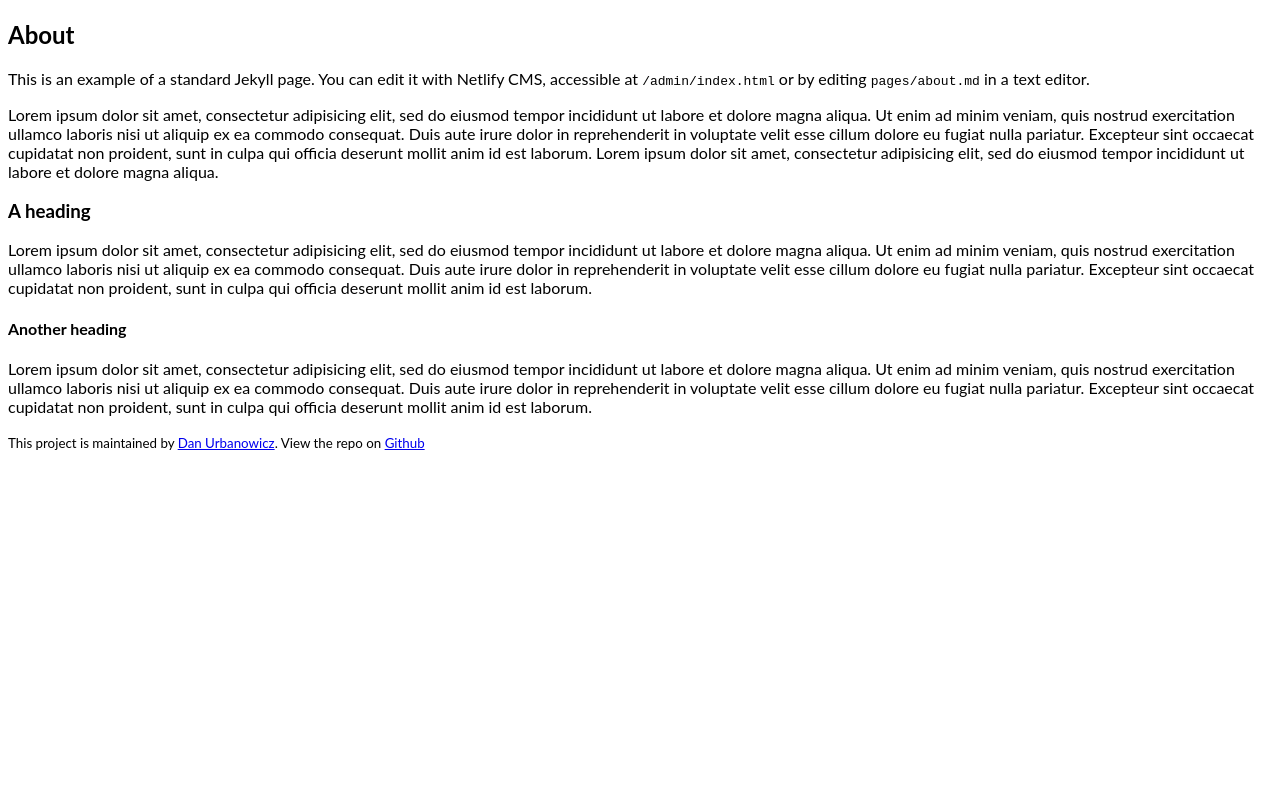
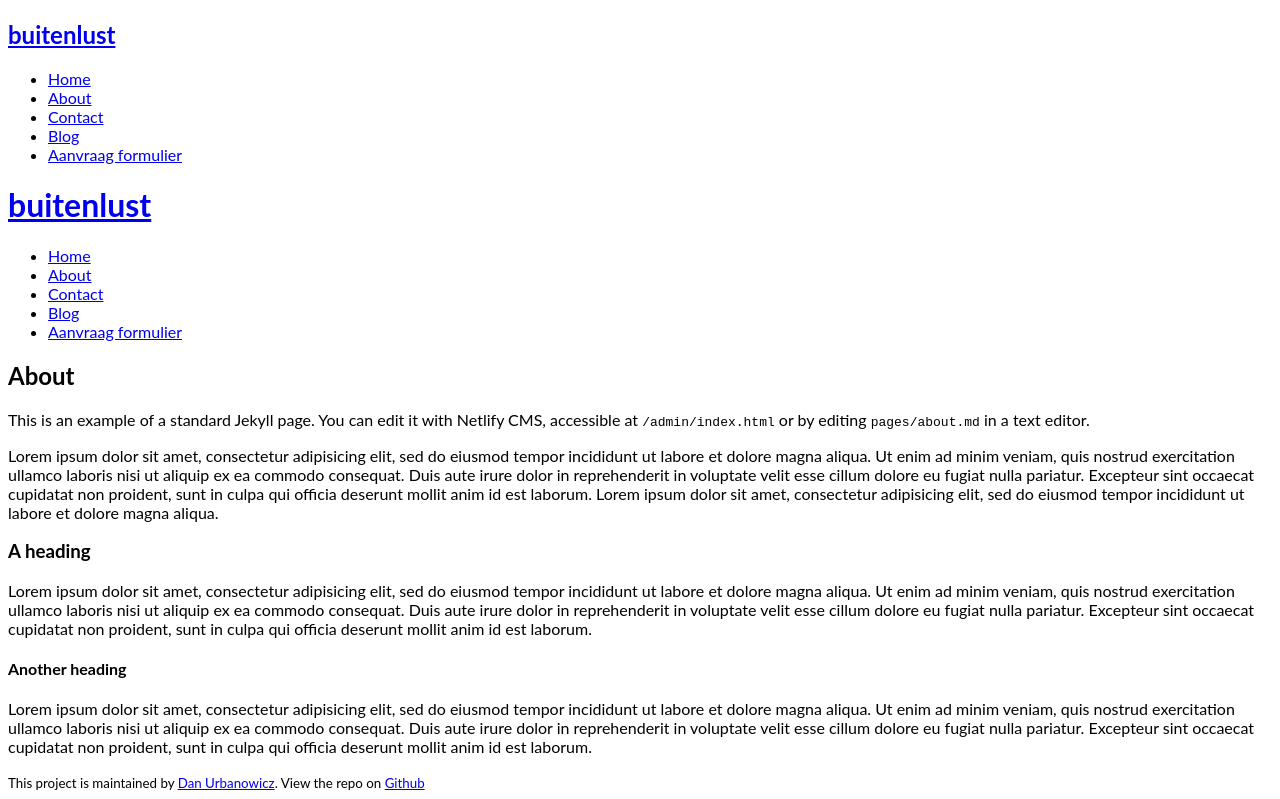
Before and after one commit to bartvantilburgwagemakers/buitenlust, a Jekyll site: the page built from pages/about.md, in a window 1280 px wide. Shown: the part 108-907 px from the top of the page. Built offline with Jekyll 4.4.1, drawn with Linux system fonts in a browser that asks for light colours.

Commit message:
added a script to add a new page and trd some things with the header image

```diff
--- a/_data/navigation.yml
+++ b/_data/navigation.yml
@@ -8,3 +8,5 @@
   url: /contact
 - text: Blog
   url: /blog
+- text: Aanvraag formulier
+  url: https://docs.google.com/forms/d/e/1FAIpQLSfRV-orUq02Q_T9FQoms6pTPyC3AcbCML4Vmj0jG__CFAJssg/viewform?embedded=true#start=embed
--- a/_includes/header.html
+++ b/_includes/header.html
@@ -1,9 +1,7 @@
 <header>
-
   <h1>
-      <a href="{{ "/" | relative_url }}">{{ site.title | escape }}</a>
+    <a href="{{ "/" | relative_url }}">{{ site.title | escape }}</a>
   </h1>
-
   <nav>
      {% include navigation.html navigation=site.data.navigation %}
   </nav>
--- a/_layouts/default.html
+++ b/_layouts/default.html
@@ -50,6 +50,7 @@
         </style>
 {% include head.html %}
 <nav>
+   <!-- background-image="/assets/img/headerimg.jpg"> -->
     <span style="font-size:30px;cursor:pointer;position:fixed;top:0" onclick="openNav()">&#9776; Buitenlust</span>
 
   <div id="mySidenav" class="sidenav">
@@ -57,7 +58,7 @@
     {% include navigation.html navigation=site.data.navigation %}
   </div>
 
-  <!-- {% include header.html %} -->
+  {% include header.html %}
 </nav>
 
 
--- a/_layouts/page.html
+++ b/_layouts/page.html
@@ -1,7 +1,7 @@
 ---
 layout: default
 ---
-
+{% include header.html %}
 <h2>{{ page.title }}</h2>
 
 {% include page-intro.html %}
--- a/_sass/partials/_app.scss
+++ b/_sass/partials/_app.scss
@@ -28,6 +28,9 @@
   grid-column: full;
   display: grid;
   background-color: $brand-color;
+  background-size: 1000px;
+  background-image: url(/assets/img/headerimg.jpg), url(/assets/img/headerimgBackGround.jpg);
+  background-repeat: no-repeat, repeat;
   padding: 2rem;
   @media screen and (min-width: $screen-sm-min) {
     grid-template-columns: 1fr auto;
```
Also changed, not shown: assets/img/headerimgBackGround.jpg (added), favicon.ico (renamed from assets/img/favicon.ico), 1 other file.
